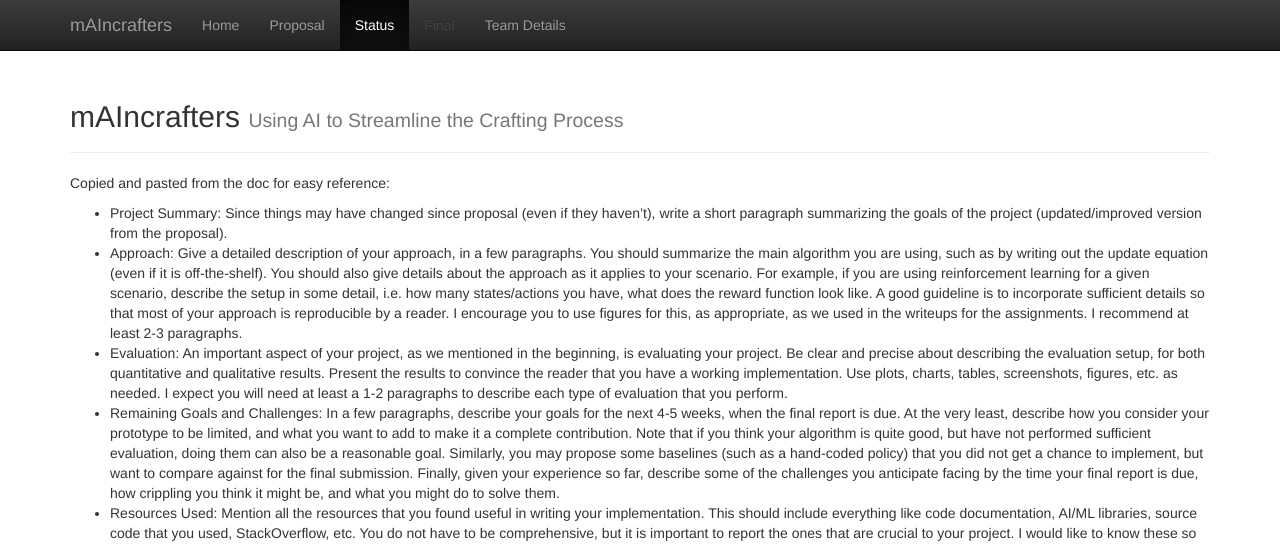
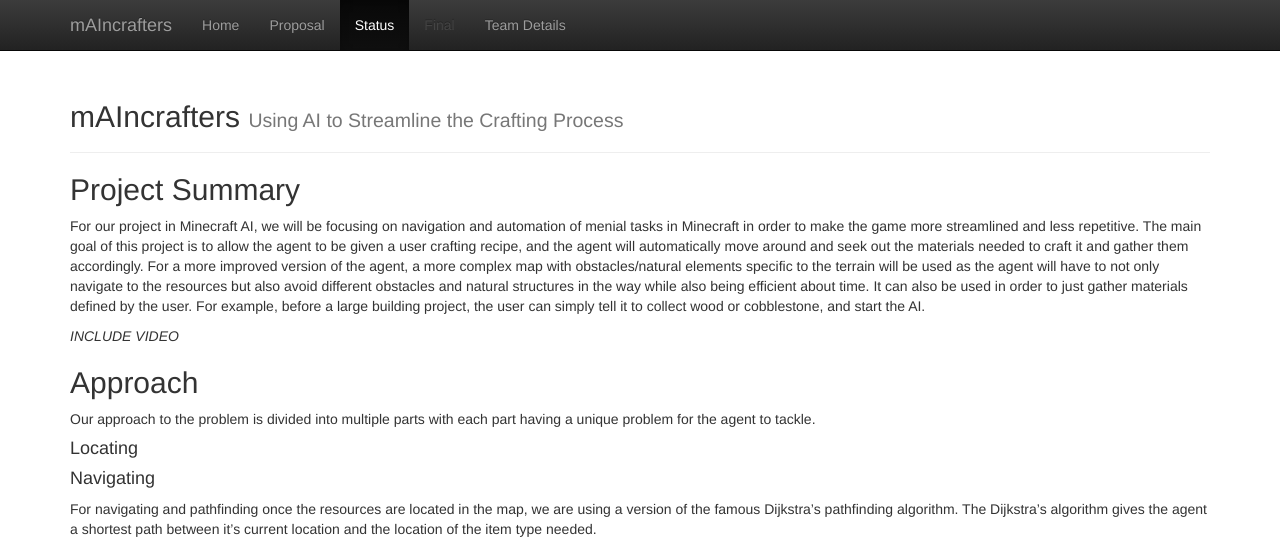
Before and after one commit to dheyay/mAIncrafters, a Jekyll site: the page built from docs/status.md, in a window 1280 px wide and 1400 px high. Shown: the top 545 px of the window. Built offline with Jekyll 4.4.1, drawn with Linux system fonts in a browser that asks for light colours; some of the changed text lies outside the part shown.

Commit message:
Update status.md

```diff
--- a/docs/status.md
+++ b/docs/status.md
@@ -3,40 +3,50 @@
 title: Status
 ---
 
-Copied and pasted from the doc for easy reference:
+## Project Summary
+For our project in Minecraft AI, we will be focusing on navigation and automation of menial tasks in Minecraft in order to make the game more streamlined and less repetitive. The main goal of this project is to allow the agent to be given a user crafting recipe, and the agent will automatically move around and seek out the materials needed to craft it and gather them accordingly. For a more improved version of the agent, a more complex map with obstacles/natural elements specific to the terrain will be used as the agent will have to not only navigate to the resources but also avoid different obstacles and natural structures in the way while also being efficient about time.  It can also be used in order to just gather materials defined by the user. For example, before a large building project, the user can simply tell it to collect wood or cobblestone, and start the AI.
 
-- Project Summary: Since things may have changed since proposal (even if they haven’t), write a short paragraph summarizing the goals of the project (updated/improved version from the proposal).
-- Approach: Give a detailed description of your approach, in a few paragraphs. You should summarize the main algorithm you are using, such as by writing out the update equation (even if it is off-the-shelf). You should also give details about the approach as it applies to your scenario. For example, if you are using reinforcement learning for a given scenario, describe the setup in some detail, i.e. how many states/actions you have, what does the reward function look like. A good guideline is to incorporate sufficient details so that most of your approach is reproducible by a reader. I encourage you to use figures for this, as appropriate, as we used in the writeups for the assignments. I recommend at least 2-3 paragraphs.
-- Evaluation: An important aspect of your project, as we mentioned in the beginning, is evaluating your project. Be clear and precise about describing the evaluation setup, for both quantitative and qualitative results. Present the results to convince the reader that you have a working implementation. Use plots, charts, tables, screenshots, figures, etc. as needed. I expect you will need at least a 1-2 paragraphs to describe each type of evaluation that you perform.
-- Remaining Goals and Challenges: In a few paragraphs, describe your goals for the next 4-5 weeks, when the final report is due. At the very least, describe how you consider your prototype to be limited, and what you want to add to make it a complete contribution. Note that if you think your algorithm is quite good, but have not performed sufficient evaluation, doing them can also be a reasonable goal. Similarly, you may propose some baselines (such as a hand-coded policy) that you did not get a chance to implement, but want to compare against for the final submission. Finally, given your experience so far, describe some of the challenges you anticipate facing by the time your final report is due, how crippling you think it might be, and what you might do to solve them.
-- Resources Used: Mention all the resources that you found useful in writing your implementation. This should include everything like code documentation, AI/ML libraries, source code that you used,  StackOverflow, etc. You do not have to be comprehensive, but it is important to report the ones that are crucial to your project. I would like to know these so that the more useful ones can be shared with others in the course.
+*INCLUDE VIDEO*
+
+## Approach
+Our approach to the problem is divided into multiple parts with each part having a unique problem for the agent to tackle.
+
+#### Locating
+
+#### Navigating
+For navigating and pathfinding once the resources are located in the map, we are using a version of the famous Dijkstra's pathfinding algorithm. The Dijkstra's algorithm gives the agent a shortest path between it's current location and the location of the item type needed.
+
+Dijkstra's shortest path for the agent:
+*Explain depth with code if  possible*
+
+![Dijkstras_progress_animation](https://user-images.githubusercontent.com/43485198/107836543-6853cb80-6d52-11eb-81de-d6ad897d4cd8.gif)
+
+[Source: WikiPedia](https://en.wikipedia.org/wiki/File:Dijkstras_progress_animation.gif)
+
+Once the shortest path is identified, a path is generated which is then converted into commands which make the agent move towards the block type. Once reached, the block will be attacked until broken, once the item is collected, the shortest path using the same algorithm is found between the agent and the next closest block type needed. This process is repeated until all the required blocks are collected.
+
+#### Recipe Formulation and Crafting
+
+## Evaluation
+#### Metrics:
+Time spent on task: The time spent should be minimized. The AI can be considered successful if it approaches or is better than the time spent by an average human on the same task.
+
+#### Distance travelled:
+The amount of distance traveled by the agent should also be minimized. This can be compared to the amount of distance traveled by a human player who has not plotted out their exact path, unlike the AI.
+
+#### Accuracy:
+The measure of how close the AI is to completing the task. If all necessary materials are not available, it will be judged on how close it was to accomplishing the task, i.e. finishing all the other subtasks.
+
+#### Baseline:
+The baseline for both metrics will be the time and distance spent by an average user. If the AI is within 150% the standard baseline, it can be regarded as successful.
+
+## Remaining Goals and Challenges:
+The main goal that remains is to improve the pathfinding algorithm and compare results to see which is the best performing algorithm with time being the evaluating factor. We may use a version of the A* search to do that while also using a bayesian/markov chain implementation for parameters to the A* search. Adding weights to the required elements for determining the order of their acquisition would also help reducing the time for decision making during the navigation process.
+The current model being a discrete model is restricted in movements, to improve on that, a better model with a continouous momvement pattern is to be added as well. Crafting elements is achieved as required, the remaining goal for that is for the user to input the item needed and the agent recognizes which available elements are needed from the current terrain/world, then subsequently retrieve them and craft the item.
+A challenge we expect to face is to build an algorithm that can irrespective of the world the agent is deployed in, can navigate around obstacles/natural elements present in the world without breaking or compromising on efficiency.
 
 
+--- DELETE LATER
 My preliminary content:
 - Project_summary: rip and update from proposal (possibly the same one from index.md)
 - Approach: rip from proposal also, but also add in the backtracking, and what exactly our plans are for agent updates (should probably use off-the-shelf or something basic like gradient descent, and this would liekly apply to the bayesian parameter of the search e.g. stone here means x, y, z probabilities of wood, water, sand nearby. The weights to be updated would be the probabilities in this case.)
-- Evaluation: rip from proposal; we're using time estimates largely, since there's not really a score otherwise; if the agent is working properly, it will always get the items (if available) and always craft the request (if possible). Since we need to convince of a working demo, once we get the simple Dijkstra's demo down, we can time it on different scenarios and go from there.
-- Remaining goals: well, everything that isn't implemented by the time this is written, really. Off the top of my head: A* for the search (instead of dijkstra), bayesian/markov chain for parameters to A* (effectively the inverse costs for the search), and then the weights themselves for the bayesian. We may also want weights for determining item acquisition order (probably fastest to do as many as nearby at a time; e.g. when looking for wood, and finding a tree, if we need more than one wood, just deforest the whole area instead of moving on to another material) **Added since the original: Is discrete right now, but will be planned to be continuous for the final**
-- Do we have any so far? I would guess we will need a guide/resource to implement gradient descent, A* is common enough that we won't need to, might need a resource for bayesian/markov. Probably wouldn't cite the Malmo docs either.
-
-We also need a video with:
-- brief description (with media): should be relatively straightforward
-- example capture: probably a run of our demo version with full observability
-- can include summary to pad time if so desired, but there's a 3 min cap, so maybe not.
-- essentially the video is a summary of the status doc (above), with a video of a demo and some pictures/screenshots.
-
-
-
-
-
-
-
-Project Summary
-The purpose of our project is to develop an AI that can automate and optimize the process of crafting particular items. Given a specific input, the AI will recognize the ingredients it needs and will find the optimal path to it, using observation and search algorithms. Once this has been accomplished, we will also implement a memory feature that will allow it to remember where previously irrelevent items were observed when on a previous mission.
-
-Approach
-To create this AI, we split the project into 3 main tasks. The first is to recognize the input and develop a way to create complex items out of basic materials. To do this, we need to create an algorithm that could recursively recognize the ingredients and quantities of materials required to create the item. The second major task was observation and search algorithms. We need a way for the AI to learn and improve upon its search tactics as it tries to find the correct materials. To do so, we implement several path finding methods, like Dijkstra's Algorithm and A*. The final aspect is world generation. The AI needs an appropriate training ground. To do this, we have to create an area that will teach the AI patterns it can later use.
-
-Evaluation
-
-Remaining Goals and Challenges
```
